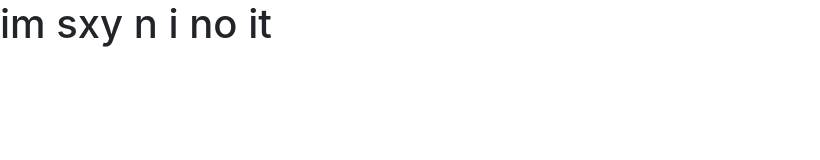
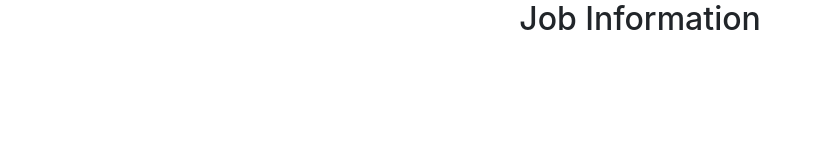
Before and after one commit to shanemmay/major-drywall-demo, a website: page index.html in a window 1280 px wide. Shown: the whole page, without its empty margins (0-820 px from the left). Drawn offline with nearby package versions, Linux system fonts and the light colour scheme.

Commit message:
Give Title Added title for webpage

```diff
--- a/index.html
+++ b/index.html
@@ -3,7 +3,7 @@
 <head>
     <meta charset="utf-8" />
     <meta http-equiv="X-UA-Compatible" content="IE=edge">
-    <title>Page Title</title>
+    <title>Job Information</title>
     <meta name="viewport" content="width=device-width, initial-scale=1">
     <!-- <link rel="stylesheet" type="text/css" media="screen" href="main.css" />
     <script src="main.js"></script> -->
@@ -12,8 +12,9 @@
     <script src="https://code.jquery.com/jquery-3.3.1.slim.min.js" integrity="sha384-q8i/X+965DzO0rT7abK41JStQIAqVgRVzpbzo5smXKp4YfRvH+8abtTE1Pi6jizo" crossorigin="anonymous"></script>
     <script src="https://cdnjs.cloudflare.com/ajax/libs/popper.js/1.14.3/umd/popper.min.js" integrity="sha384-ZMP7rVo3mIykV+2+9J3UJ46jBk0WLaUAdn689aCwoqbBJiSnjAK/l8WvCWPIPm49" crossorigin="anonymous"></script>
     <script src="https://stackpath.bootstrapcdn.com/bootstrap/4.1.3/js/bootstrap.min.js" integrity="sha384-ChfqqxuZUCnJSK3+MXmPNIyE6ZbWh2IMqE241rYiqJxyMiZ6OW/JmZQ5stwEULTy" crossorigin="anonymous"></script>
-</head>
+    </head>
 <body>
-    <h1 class>im sxy n i no it</h1>
+    <h2 style="text-align: center">Job Information</h2>
+
 </body>
 </html>
```
